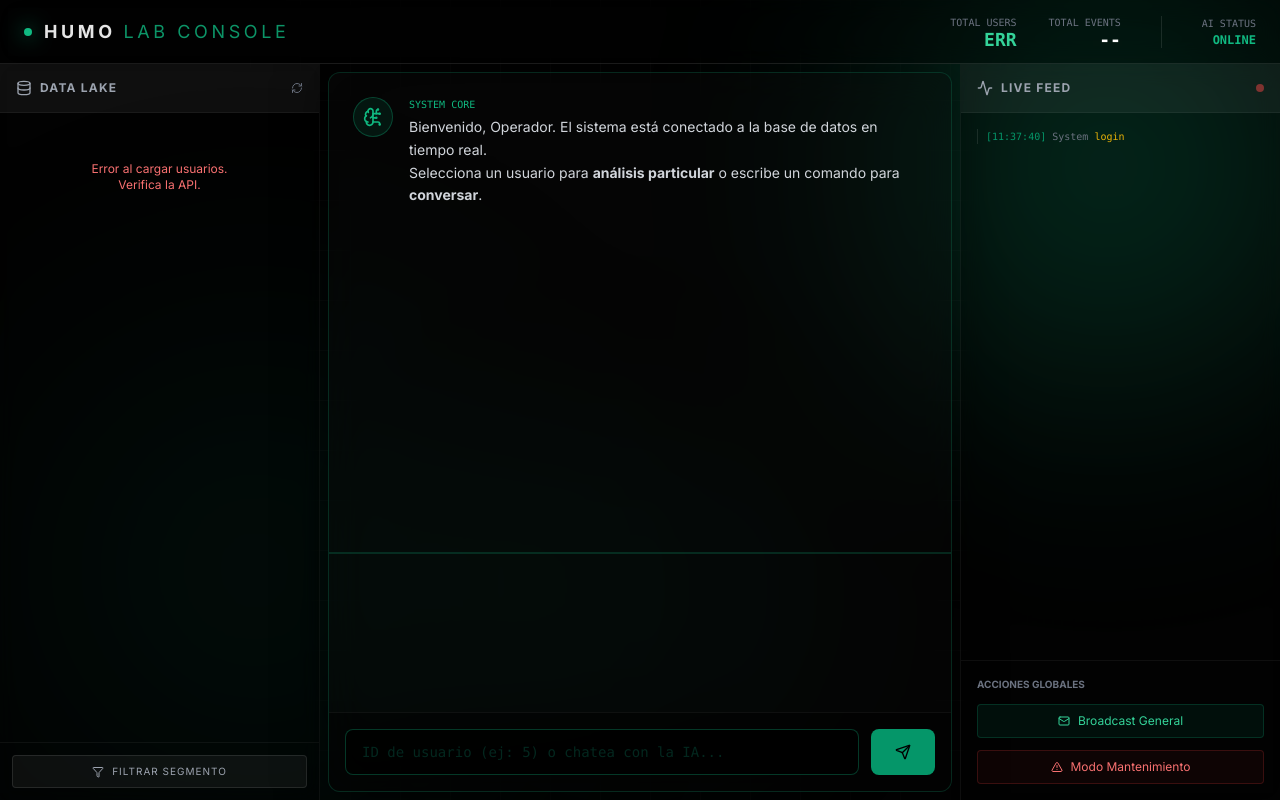
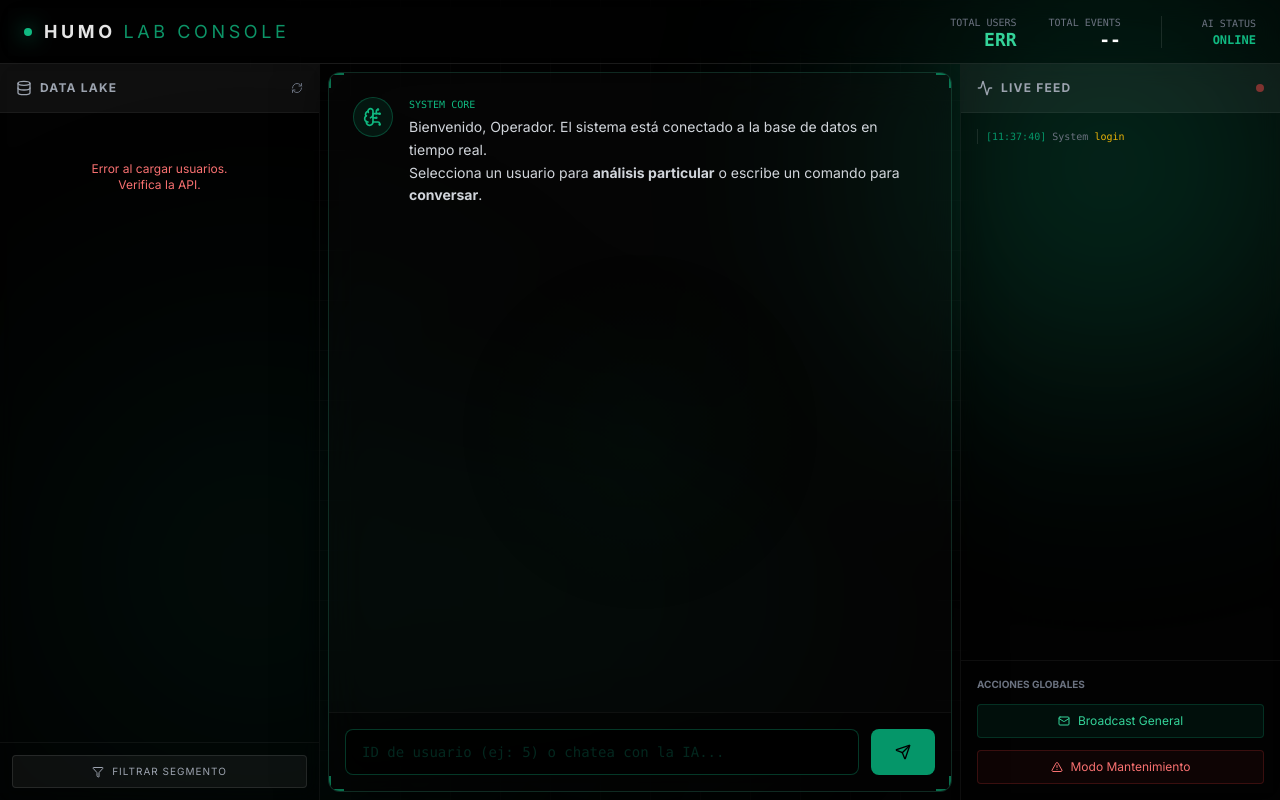
Before and after one commit to PedroCarrilloChan/Plataforma-Humo, a plain HTML site: page dashboard.html in a window 1280 px wide. Drawn offline with nearby package versions, Linux system fonts and the light colour scheme; no server answers.

Commit message:
Update dashboard.html

```diff
--- a/dashboard.html
+++ b/dashboard.html
@@ -52,17 +52,62 @@
         ::-webkit-scrollbar-thumb { background: rgba(16, 185, 129, 0.2); border-radius: 3px; }
         ::-webkit-scrollbar-thumb:hover { background: #10b981; }
 
-        /* Estilos Glass */
-        .glass-panel { background: rgba(10, 10, 10, 0.4); backdrop-filter: blur(20px); border: 1px solid rgba(255, 255, 255, 0.08); }
+        /* Estilos Glass & Paneles */
+        .glass-panel { background: rgba(10, 10, 10, 0.4); backdrop-filter: blur(20px); border: 1px solid rgba(255, 255, 255, 0.08); transition: border-color 0.3s ease; }
         .side-panel { background: rgba(5, 5, 5, 0.3); backdrop-filter: blur(10px); }
         .glass-input { background: rgba(0, 0, 0, 0.6); border: 1px solid rgba(16, 185, 129, 0.3); color: #10b981; }
         .glass-input:focus { outline: none; border-color: #10b981; box-shadow: 0 0 15px rgba(16, 185, 129, 0.2); }
 
+        /* --- NUEVO EFECTO: HUD CORNERS & PULSE --- */
+
+        /* Contenedor central activo */
+        .active-terminal {
+            box-shadow: 0 0 40px rgba(16, 185, 129, 0.05);
+            animation: border-breathe 4s infinite ease-in-out;
+        }
+
+        @keyframes border-breathe {
+            0%, 100% { border-color: rgba(255, 255, 255, 0.08); }
+            50% { border-color: rgba(16, 185, 129, 0.3); }
+        }
+
+        /* Esquinas HUD */
+        .hud-corner {
+            position: absolute;
+            width: 15px;
+            height: 15px;
+            border-color: rgba(16, 185, 129, 0.6);
+            border-style: solid;
+            pointer-events: none;
+            z-index: 20;
+            transition: all 0.3s ease;
+        }
+
+        .hud-tl { top: 0; left: 0; border-width: 2px 0 0 2px; border-radius: 4px 0 0 0; }
+        .hud-tr { top: 0; right: 0; border-width: 2px 2px 0 0; border-radius: 0 4px 0 0; }
+        .hud-bl { bottom: 0; left: 0; border-width: 0 0 2px 2px; border-radius: 0 0 0 4px; }
+        .hud-br { bottom: 0; right: 0; border-width: 0 2px 2px 0; border-radius: 0 0 4px 0; }
+
+        /* Resplandor Central Sutil */
+        .core-glow {
+            position: absolute;
+            top: 50%; left: 50%;
+            transform: translate(-50%, -50%);
+            width: 60%; height: 60%;
+            background: radial-gradient(circle, rgba(16, 185, 129, 0.03) 0%, transparent 70%);
+            pointer-events: none;
+            z-index: 0;
+            animation: glow-pulse 6s infinite alternate;
+        }
+
+        @keyframes glow-pulse {
+            0% { opacity: 0.5; transform: translate(-50%, -50%) scale(0.9); }
+            100% { opacity: 1; transform: translate(-50%, -50%) scale(1.1); }
+        }
+
         /* Animaciones UI */
         @keyframes pulse-green { 0%, 100% { box-shadow: 0 0 5px #10b981; } 50% { box-shadow: 0 0 20px #10b981; } }
         .status-dot { width: 8px; height: 8px; background-color: #10b981; border-radius: 50%; animation: pulse-green 2s infinite; }
-        .scan-line { width: 100%; height: 2px; background: rgba(16, 185, 129, 0.2); position: absolute; top: 0; left: 0; animation: scan 3s linear infinite; pointer-events: none; z-index: 10; }
-        @keyframes scan { 0% {top: 0;} 100% {top: 100%;} }
 
         .animate-fade-in { animation: fadeIn 0.3s ease-in forwards; opacity: 0; }
         @keyframes fadeIn { to { opacity: 1; } }
@@ -130,11 +175,18 @@
         </aside>
 
         <!-- Panel Central: Núcleo IA (Chat) -->
-        <section class="col-span-6 flex flex-col relative glass-panel mx-2 my-2 rounded-xl overflow-hidden border-emerald-500/20 shadow-[0_0_50px_rgba(0,0,0,0.5)]">
-            <div class="scan-line"></div>
+        <section class="col-span-6 flex flex-col relative glass-panel active-terminal mx-2 my-2 rounded-xl overflow-hidden shadow-[0_0_50px_rgba(0,0,0,0.5)]">
+            <!-- Esquinas HUD Tecnológicas -->
+            <div class="hud-corner hud-tl"></div>
+            <div class="hud-corner hud-tr"></div>
+            <div class="hud-corner hud-bl"></div>
+            <div class="hud-corner hud-br"></div>
+
+            <!-- Brillo Central Sutil -->
+            <div class="core-glow"></div>
 
             <!-- Chat History -->
-            <div class="flex-1 overflow-y-auto p-6 space-y-6" id="chat-history">
+            <div class="flex-1 overflow-y-auto p-6 space-y-6 relative z-10" id="chat-history">
                 <div class="flex gap-4 items-start animate-fade-in">
                     <div class="w-10 h-10 rounded-full bg-emerald-500/10 border border-emerald-500/30 flex items-center justify-center shrink-0">
                         <i data-lucide="brain-circuit" class="w-5 h-5 text-emerald-500"></i>
@@ -150,7 +202,7 @@
             </div>
 
             <!-- Input Area -->
-            <div class="p-4 bg-black/40 border-t border-white/5">
+            <div class="p-4 bg-black/40 border-t border-white/5 relative z-10">
                 <form id="ai-form" class="flex gap-3" onsubmit="handleAiSubmit(event)">
                     <input type="text" id="ai-input"
                         class="glass-input w-full px-4 py-3 rounded-lg font-mono text-sm placeholder-emerald-900/50"
@@ -215,14 +267,12 @@
         // --- 2. CARGAR LISTA DE USUARIOS (PARTICULAR) ---
         async function fetchUsers() {
             const container = document.getElementById('user-list');
-            // Loader visible por defecto en HTML, lo mantenemos si refrescamos
-
             try {
                 const res = await fetch(`${API_URL}/users`);
                 if(!res.ok) throw new Error('Network error');
                 const users = await res.json();
 
-                container.innerHTML = ''; // Limpiar loader
+                container.innerHTML = '';
 
                 if(users.length === 0) {
                     container.innerHTML = '<div class="text-center text-gray-600 text-xs py-10">No hay usuarios registrados.</div>';
@@ -291,13 +341,16 @@
                 document.getElementById(loadingId).remove();
 
                 if (result.success) {
-                    if (result.mode === 'analysis') {
+                    if (result.mode === 'analysis' && result.data) {
                         renderAnalysisCard(result.data);
+                    } else if (result.mode === 'chat') {
+                        // Renderizar respuesta de texto simple
+                        addMessageToChat('system', result.response);
                     } else {
-                        addMessageToChat('system', result.response);
+                        addMessageToChat('system', 'Respuesta recibida pero formato desconocido.');
                     }
                 } else {
-                    addMessageToChat('system', `Error: ${result.message || 'Error desconocido en IA'}`, true);
+                    addMessageToChat('system', `Error: ${result.message || result.error || 'Error desconocido en IA'}`, true);
                 }
             } catch (error) {
                 console.error(error);
@@ -327,7 +380,7 @@
                 ${icon}
                 <div class="space-y-1 w-full">
                     <div class="text-[10px] ${role === 'user' ? 'text-gray-500' : 'text-emerald-500'} font-mono uppercase">${name}</div>
-                    <div class="text-sm ${textColor} leading-relaxed">${html}</div>
+                    <div class="text-sm ${textColor} leading-relaxed whitespace-pre-wrap">${html}</div>
                 </div>
             `;
             container.appendChild(div);
@@ -389,7 +442,7 @@
         fetchUsers();
         fetchStats();
         addLiveEvent();
-        setInterval(fetchStats, 30000); // Refrescar stats cada 30s
+        setInterval(fetchStats, 30000);
 
     </script>
 </body>
```
